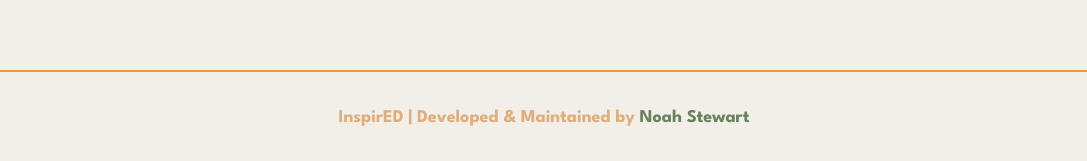
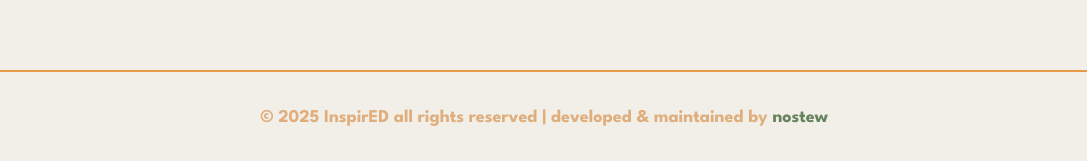
Before and after one commit to noahstew/inspiredsk, a Next.js app: page / in a window 1280 px wide. Shown: the part 1491-1652 px from the top of the page, without its empty margins (96-1183 px from the left). Built offline with nearby package versions, Linux system fonts and the light colour scheme; no server answers; the database is empty.

Commit message:
Updating footer

```diff
--- a/src/components/Footer.tsx
+++ b/src/components/Footer.tsx
@@ -1,18 +1,21 @@
 import Link from 'next/link';
 
 function Footer() {
+  const currentYear = new Date().getFullYear();
+
   return (
     <footer className="p-8 border-t-2 border-persimmon bg-cream text-center text-peach text-lg font-league-spartan font-bold">
+      &copy; {currentYear}{' '}
       <Link className="hover:text-persimmon" href="/admin">
         InspirED
       </Link>{' '}
-      | Developed & Maintained by{' '}
+      all rights reserved | developed & maintained by{' '}
       <Link
         className="text-pistachio hover:text-olive"
         target="_blank"
         href="https://nostew.com"
       >
-        Noah Stewart
+        nostew
       </Link>{' '}
     </footer>
   );
```
